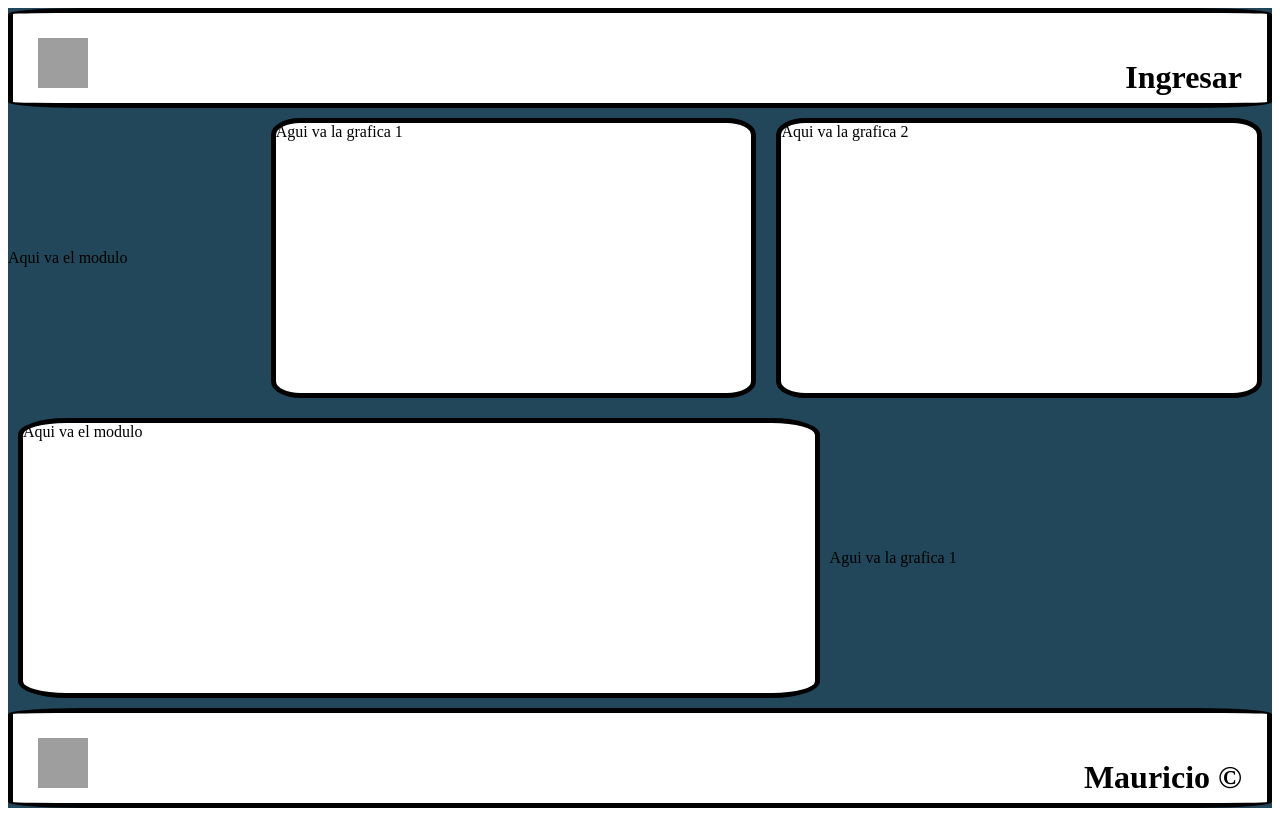
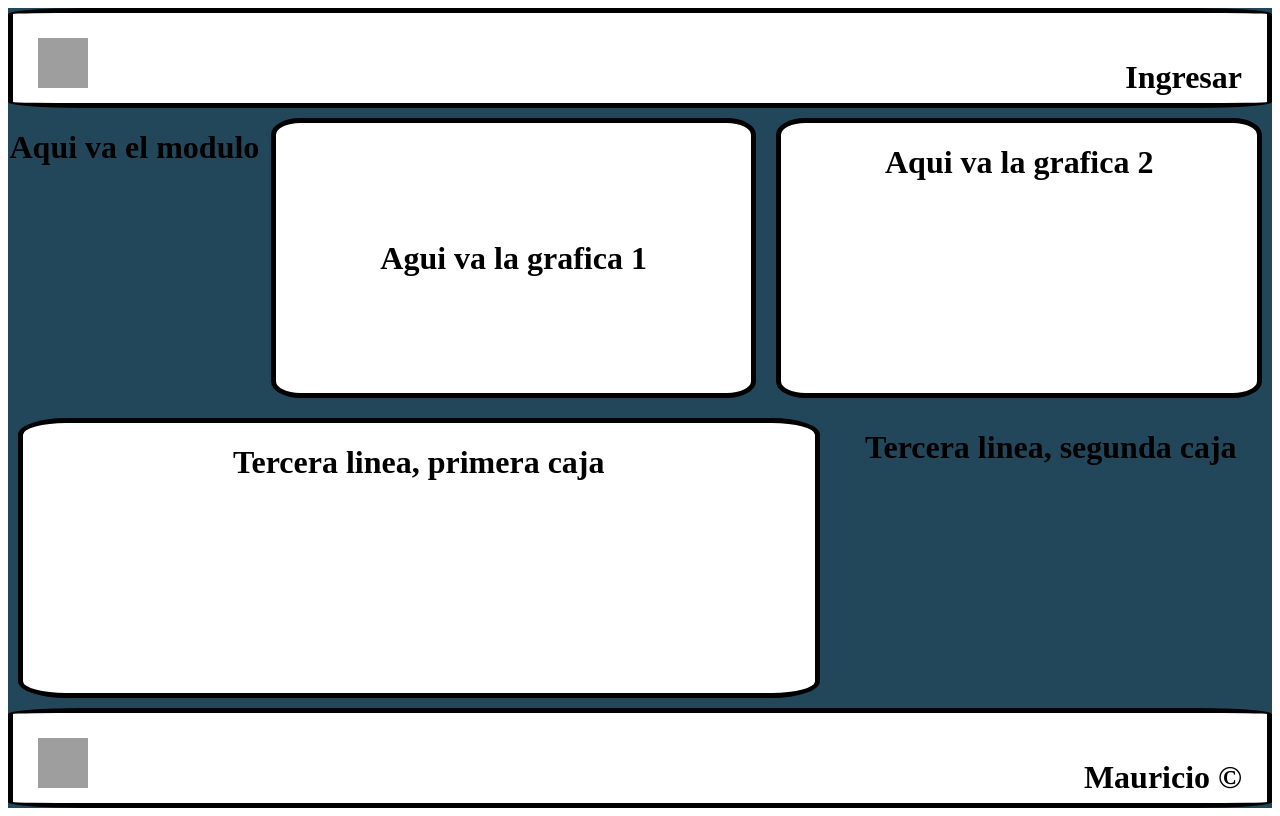
Before and after one commit to CMauLM/PracticaSASS, a plain HTML site: page index.html in a window 1280 px wide. Drawn offline with Linux system fonts and the light colour scheme; grey boxes are pictures that could not be loaded.

Commit message:
Prueba con extend

```diff
--- a/SASS/estilos.scss
+++ b/SASS/estilos.scss
@@ -1,18 +1,20 @@
-@mixin boxstyle {
+%boxstyle {
     $borderstyle: 2px solid black;
    $borderradius-style: 6%;
    $margin: 5px;
    $background: white;
-   align-content: center;
+   justify-content: center;
 
    }
 
 
-$borderstyle: 5px solid black;
+ $borderstyle: 5px solid black;
 $borderradius-style: 6%;
 $margin: 10px;
 $background: white;
-
+$display: flex;
+$justify-content: center;
+$align-items: center;
 
 
 .container  {
@@ -39,6 +41,11 @@ $background: white;
     }
 }
 
+.cajacentro {
+    display: flex;
+justify-content: center;
+align-items: center;
+}
 .linea2 {
      display: grid;
         grid-row: 2;
@@ -48,14 +55,17 @@ $background: white;
         // margin: $margin;
         // border: $borderstyle;
         // border-radius: $borderradius-style;
-        @include boxstyle;
+        @extend %boxstyle;
+
     }
+
     .grafica{
         grid-column: 2;
         margin: $margin;
         border: $borderstyle;
         border-radius: $borderradius-style;
         background: $background;
+        align-content: center;
     }
     .graficados{
         grid-column: 3;
@@ -80,7 +90,7 @@ $background: white;
     }
     .l3-grafica2 {
         grid-column: 2;
-        @include boxstyle;
+        @extend %boxstyle;
         // margin: $margin;
         // border: $borderstyle;
         // border-radius: $borderradius-style;
--- a/index.html
+++ b/index.html
@@ -22,13 +22,13 @@
             </div>
         </div>
         <div class="linea2">
-            <div class="modulo">Aqui va el modulo</div>
-            <div class="grafica"> Agui va la grafica 1</div>
-            <div class="graficados">Aqui va la grafica 2</div>
+            <div class="modulo"><h1 class="cajacentro">Aqui va el modulo</h1> </div>
+            <div class="grafica"> <h1 class="cajacentro"> Agui va la grafica 1</h1> </div>
+            <div class="graficados"><h1 class="cajacentro"> Aqui va la grafica 2</h1> </div>
         </div>
         <div class="linea3">
-            <div class="l3-grafica1">Aqui va el modulo</div>
-            <div class="l3-grafica2"> Agui va la grafica 1</div>
+            <div class="l3-grafica1"><h1 class="cajacentro">Tercera linea, primera caja</h1> </div>
+            <div class="l3-grafica2"><h1 class="cajacentro">Tercera linea, segunda caja</h1> </div>
 
         </div>
         <div class="linea4">
```
Also changed, not shown: css/estilos.css, 1 other file.
